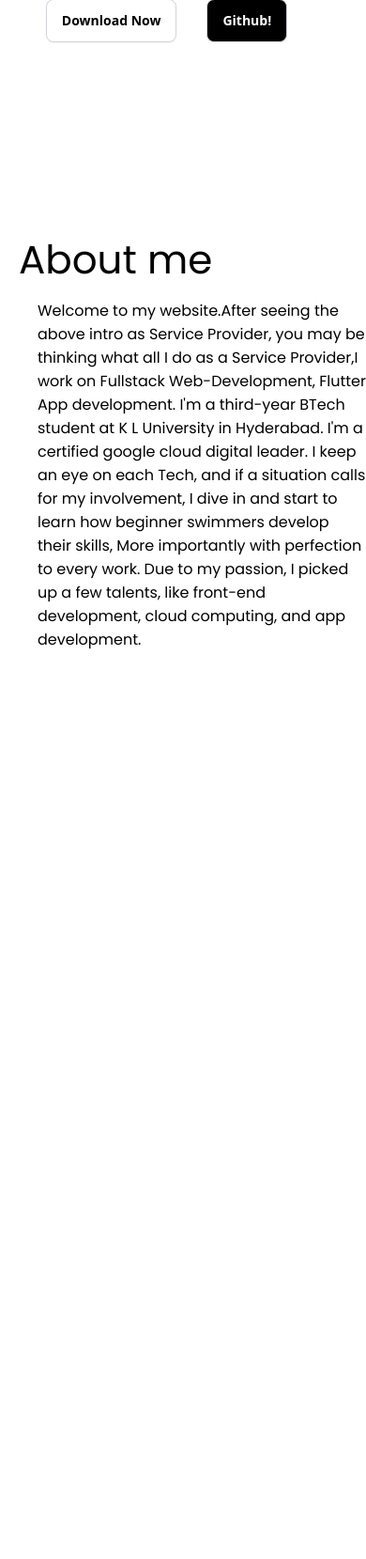
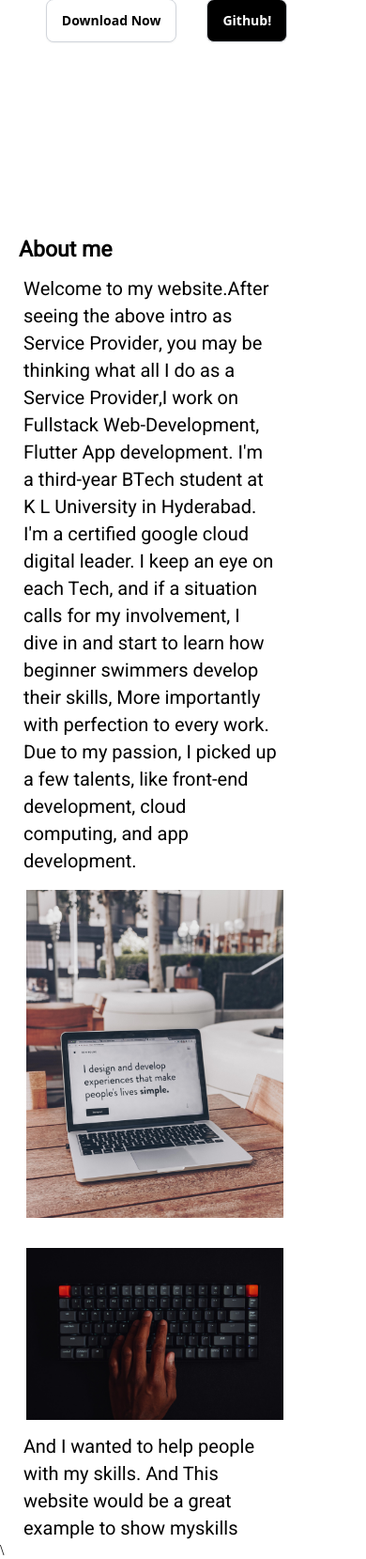
Before and after one commit to Saikalyan11/Portfolio-website, a Flask app: page / in a window 390 px wide. Shown: the part 890-2549 px from the top of the page at 94% size. Before the commit the page ends 1581 px from the top, so only its background shows below. Run offline with Flask 3, Linux system fonts and the light colour scheme; some web fonts are replaced.

Commit message:
About Section complete

```diff
--- a/static/css/main.css
+++ b/static/css/main.css
@@ -1,6 +1,7 @@
 /* ============================================Custom Fonts================================================ */
 @import url("https://fonts.googleapis.com/css2?family=Noto+Sans&family=Poppins:wght@400;600;700&family=Source+Sans+Pro:ital,wght@1,300&display=swap");
 
+@import url("https://fonts.googleapis.com/css2?family=Heebo&display=swap");
 /*
   font-family: 'Noto Sans', sans-serif;
 font-family: 'Poppins', sans-serif;
@@ -302,47 +303,252 @@ button:focus-visible {
 /* =====================================================About=============================================== */
 
 .heading {
-  font-family: Poppins;
+  font-family: "Heebo";
+  font-weight: 600;
   font-size: 42px;
-  padding: 165px 0px 0px 159px;
+  padding: 169px 0px 0px 300px;
 }
 .info {
-  padding: 10px 0px 0px 250px;
-  width: 613px;
-  font-family: Poppins;
+  padding: 0px 223px 0px 0px;
+  width: 610px;
+  font-family: "Heebo";
+  font-size: 20px;
 }
 
-@media screen and (max-width: 912px) {
+.total {
+  display: flex;
+  justify-content: center;
+  align-items: center;
+}
+.total1 {
+  display: flex;
+  justify-content: center;
+  align-items: center;
+  padding-top: 12px;
+}
+
+.laptop img {
+  width: 540px;
+  padding-right: 0px;
+  padding-bottom: 20px;
+}
+.laptop1 img {
+  width: 600px;
+  padding-bottom: 20px;
+  padding-right: 112px;
+}
+
+.info1 {
+  padding-left: 223px;
+  width: 300px;
+  font-family: "Heebo";
+  font-size: 20px;
+}
+
+@media screen and (max-width: 1558px) {
   .heading {
-    padding: 165px 0px 0px 20px;
+    font-size: 35px;
+    padding: 169px 0px 0px 231px;
   }
   .info {
-    padding: 10px 0px 0px 40px;
-    width: 600px;
+    font-size: 18px;
+  }
+  .laptop img {
+    width: 321px;
+  }
+  .info1 {
+    font-size: 18px;
+  }
+  .laptop1 img {
+    width: 320px;
   }
 }
-@media screen and (max-width: 865px) {
+@media screen and (max-width: 1186px) {
+  .info {
+    font-size: 18px;
+    padding: 0px 58px 0px 0px;
+  }
+  .laptop img {
+    width: 261px;
+  }
+  .info1 {
+    font-size: 18px;
+    padding: 0px 58px 0px 0px;
+  }
+  .laptop1 img {
+    width: 310px;
+  }
+}
+@media screen and (max-width: 932px) {
+  .info {
+    font-size: 18px;
+    padding: 0px 25px 0px 33px;
+  }
+  .laptop img {
+    width: 175px;
+    padding-right: 27px;
+  }
+  .info1 {
+    font-size: 18px;
+    padding: 0px 25px 0px 60px;
+  }
+  .laptop1 img {
+    width: 290px;
+    padding-right: 27px;
+  }
+}
+@media screen and (max-width: 800px) {
   .heading {
-    padding: 165px 0px 0px 20px;
+    font-size: 35px;
+    padding: 169px 0px 0px 311px;
+  }
+  .total {
+    display: block;
   }
   .info {
-    padding: 10px 0px 0px 40px;
-    width: 500px;
+    font-size: 18px;
+    width: 677px;
+    padding: 0px 33px 0px 33px;
+  }
+  .laptop img {
+    width: 274px;
+    padding: 16px 0px 0px 266px;
+  }
+  .total1 {
+    display: block;
+  }
+  .info1 {
+    font-size: 18px;
+    width: 677px;
+    padding: 0px 33px 0px 33px;
+  }
+  .laptop1 img {
+    width: 274px;
+    padding: 16px 0px 0px 266px;
   }
 }
 
-@media screen and (max-width: 515px) {
+@media screen and (max-width: 715px) {
+  .heading {
+    font-size: 23px;
+    padding: 169px 0px 0px 20px;
+  }
+
   .info {
-    width: 350px;
+    width: 580px;
+    padding: 10px 33px 0px 25px;
+  }
+  .laptop img {
+    padding: 16px 20px 0px 39px;
+  }
+  .info1 {
+    width: 580px;
+    padding: 10px 33px 0px 25px;
+  }
+  .laptop1 img {
+    padding: 16px 20px 0px 39px;
   }
 }
-@media screen and (max-width: 376px) {
+
+@media screen and (max-width: 632px) {
   .info {
-    width: 250px;
+    width: 483px;
+  }
+
+  .info1 {
+    width: 483px;
   }
 }
-@media screen and (max-width: 286px) {
+@media screen and (max-width: 534px) {
   .info {
-    width: 150px;
+    width: 400px;
+  }
+
+  .info1 {
+    width: 400px;
   }
 }
+
+@media screen and (max-width: 454px) {
+  .info {
+    font-size: 20px;
+    width: 270px;
+    padding: 10px 33px 0px 25px;
+  }
+  .laptop img {
+    padding: 16px 20px 0px 28px;
+  }
+  .info1 {
+    font-size: 20px;
+
+    width: 270px;
+    padding: 10px 33px 0px 25px;
+  }
+  .laptop1 img {
+    padding: 16px 20px 0px 28px;
+  }
+}
+@media screen and (max-width: 328px) {
+  .info {
+    width: 200px;
+    font-size: 18px;
+
+    padding: 10px 33px 0px 25px;
+  }
+  .laptop img {
+    width: 180px;
+    padding: 16px 20px 0px 28px;
+  }
+  .info1 {
+    font-size: 18px;
+
+    width: 200px;
+    padding: 10px 33px 0px 25px;
+  }
+  .laptop1 img {
+    width: 180px;
+    padding: 16px 20px 0px 28px;
+  }
+}
+@media screen and (max-width: 259px) {
+  .info {
+    font-size: 17px;
+    width: 180px;
+    padding: 10px 33px 0px 25px;
+  }
+  .laptop img {
+    width: 100px;
+    padding: 16px 20px 0px 28px;
+  }
+  .info1 {
+    font-size: 17px;
+    width: 180px;
+    padding: 10px 33px 0px 25px;
+  }
+  .laptop1 img {
+    width: 100px;
+    padding: 16px 20px 0px 28px;
+  }
+}
+@media screen and (max-width: 210px) {
+  .info {
+    font-size: 14px;
+    width: 120px;
+    padding: 10px 33px 0px 25px;
+  }
+  .laptop img {
+    width: 100px;
+    padding: 16px 20px 0px 28px;
+  }
+  .info1 {
+    font-size: 14px;
+    width: 120px;
+    padding: 10px 33px 0px 25px;
+  }
+  .laptop1 img {
+    width: 100px;
+    padding: 16px 20px 0px 28px;
+  }
+}
+
+/* ==========================================Services================================================ */
--- a/templates/Index.html
+++ b/templates/Index.html
@@ -1,5 +1,6 @@
 <!DOCTYPE html>
 <html lang="en">
+
 <head>
   <meta charset="UTF-8" />
   <meta http-equiv="X-UA-Compatible" content="IE=edge" />
@@ -7,12 +8,10 @@
 
   <link rel="stylesheet" href="/static//css/main.css" />
 
-    <link
-      rel="stylesheet"
-      href="https://cdnjs.cloudflare.com/ajax/libs/font-awesome/4.7.0/css/font-awesome.min.css"
-    />
+  <link rel="stylesheet" href="https://cdnjs.cloudflare.com/ajax/libs/font-awesome/4.7.0/css/font-awesome.min.css" />
   <title>bsaikalyan</title>
 </head>
+
 <body>
   <!-- ====================================================header============================================= -->
   <nav class="navbar Container">
@@ -34,38 +33,54 @@
   <main class="intro">
     <div class="main">
       <h2 class="name">I'm Kalyan,<img src="/templates/Images/man.png" alt="profile"> a </h2>
-        <div class="position"><h2>Service provider</h2></div>
+      <div class="position">
+        <h2>Service provider</h2>
+      </div>
       <div class="based">
         <h2>
           based in
-            <img src="/static/css/Icons/icons8-location-64.png" alt="location" class="location" >
-            <span class="hyderabad"> Hyderabad </span></i
-            >
+          <img src="/static/css/Icons/icons8-location-64.png" alt="location" class="location">
+          <span class="hyderabad"> Hyderabad </span></i>
         </h2>
       </div>
       <div class="buttons">
-          <button class="Download"><a href="/templates/Resume.pdf" target="_blank">Download Now</a></button>
+        <button class="Download"><a href="/templates/Files/Resume.pdf" target="_blank">Download Now</a></button>
         <button class="github">
-            <a
-              href="https://github.com/Saikalyan11?tab=repositories"
-              target="_blank"
-              >Github!</a
-            >
+          <a href="https://github.com/Saikalyan11?tab=repositories" target="_blank">Github!</a>
         </button>
       </div>
     </div>
   </main>
 
   <!-- ==========================================About Me================================================ -->
-  <section class="About">
+  <section class="AboutSection">
+
     <div class="heading">About me</div>
-    <div class="info"><p> Welcome to my website.After seeing the above intro as Service Provider, you may be thinking
+    <div class="total">
+      <div class="info">
+        <p> Welcome to my website.After seeing the above intro as Service Provider, you may be thinking
           what all I do as a Service Provider,I work on Fullstack Web-Development, Flutter App development.
           I'm a third-year BTech student at K L University in Hyderabad. I'm a certified google cloud digital leader.
           I keep an eye on each Tech, and if a situation calls for my involvement,
           I dive in and start to learn how beginner swimmers develop their skills, More importantly with perfection to
           every work. Due to my passion, I picked up a few talents, like front-end development, cloud computing, and app
-       development.</p></div>
+          development.</p>
+      </div>
+      <div class="laptop">
+        <img src="/templates/Images/Laptop.jpg" alt="laptop">
+      </div>
+    </div>
+    <div class="total1">
+      <div class="laptop1">
+        <img src="/templates/Images/keyboard.jpg" alt="laptop">
+
+      </div>
+      <div class="info1">
+        <p> And I wanted to help people with my skills. And This website would be a great example to show myskills</p>
+      </div>
+    </div>
   </section>
+<!-- ================================================Services=================================================== -->\
+
 </body>
 </html>
```
Also changed, not shown: templates/Images/AWS.png (deleted), templates/Images/Developer.png (deleted), templates/Images/Laptop.jpg (added), templates/Images/Spring.png (deleted), templates/Images/bg1.png (deleted), templates/Images/flutter.png (deleted), templates/Images/front-end.png (deleted), templates/Images/java.png (deleted), templates/Images/keyboard.jpg (added), templates/Images/landing_page.png (deleted), 1 other file. Lines whose indentation alone changed are shown as unchanged.
